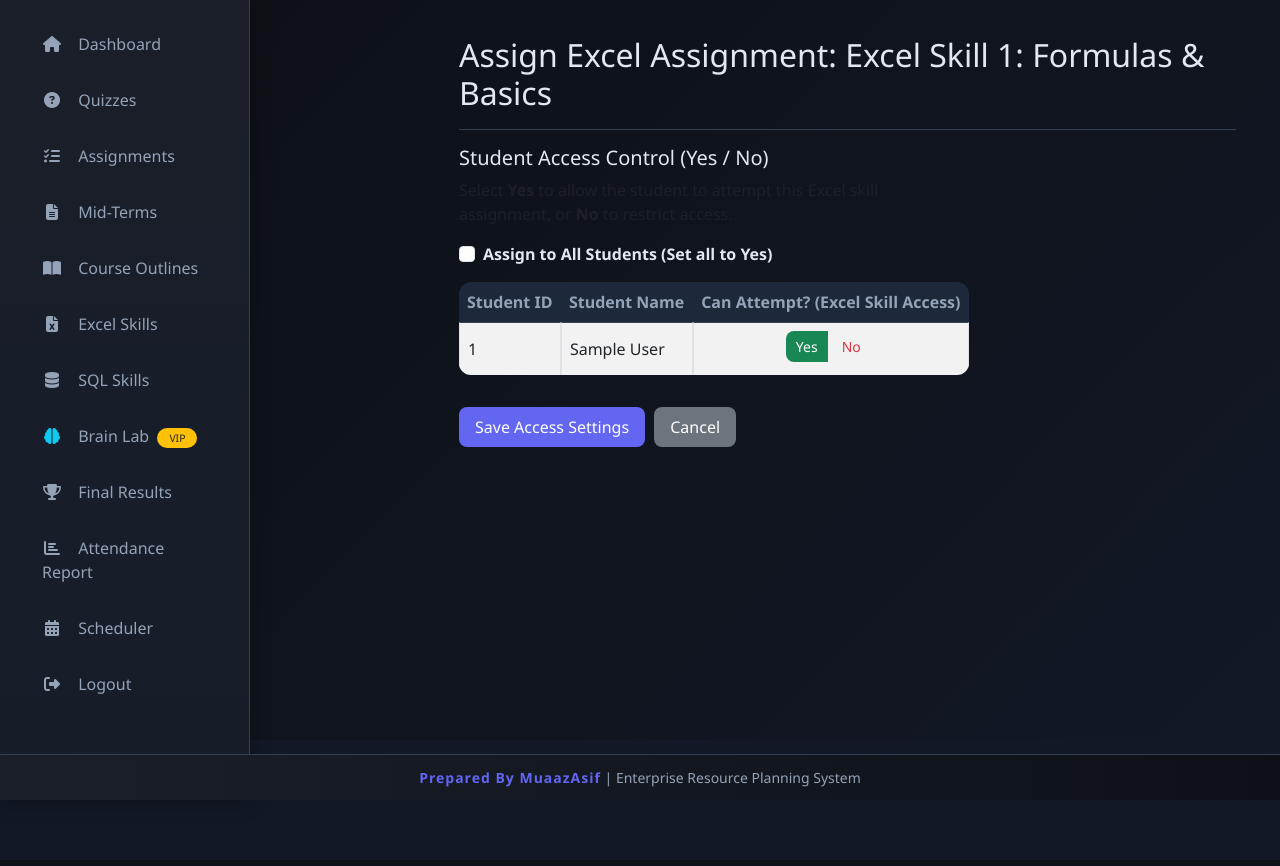
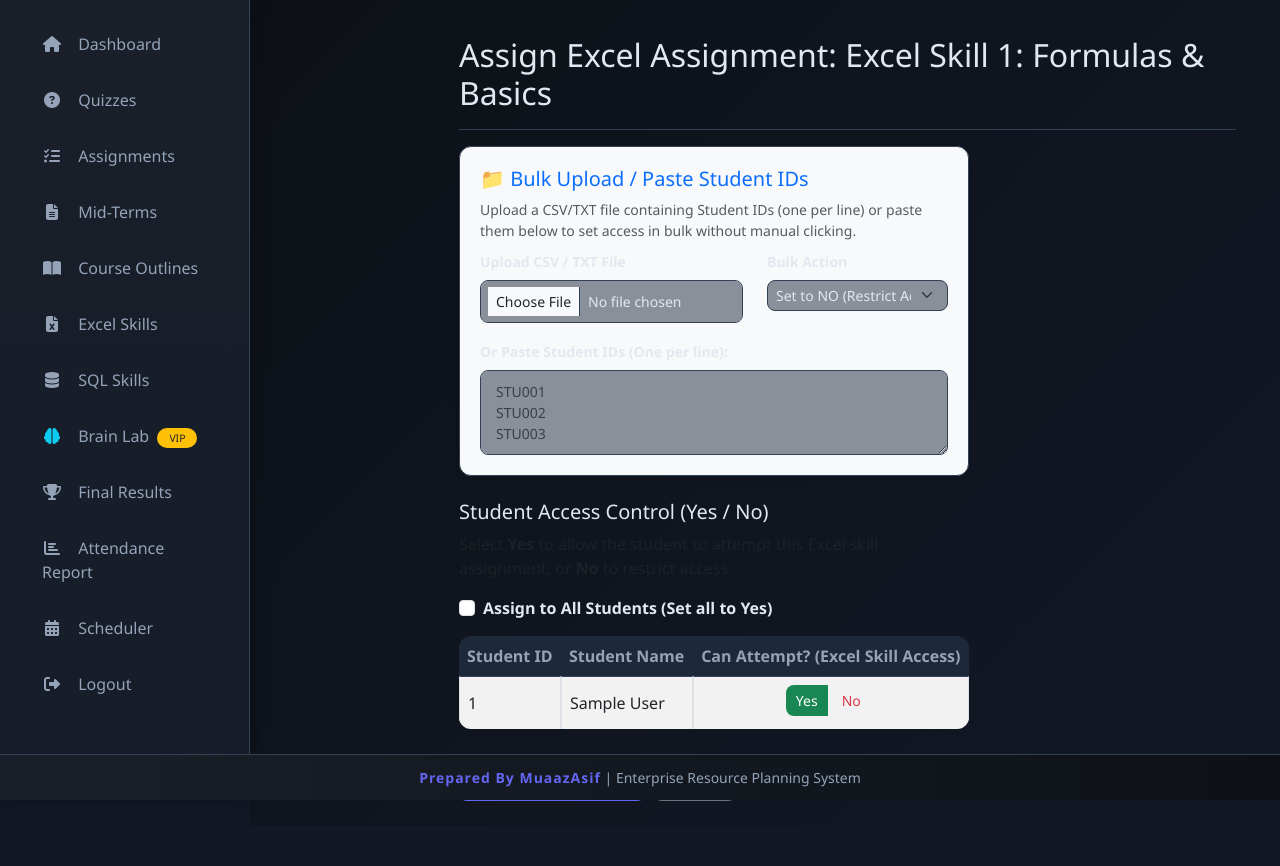
Before and after one commit to muaazasif/academic-erp-system, a Flask app: page /admin/excel-assignments/1/assign in a window 1280 px wide. Shown: the top 866 px of the page. Run offline with Flask 3, Linux system fonts and the light colour scheme; the visitor is signed in with stand-in values (Sample User, id 1); tables that the repository leaves empty hold one stand-in row (values such as "Sample post"); some libraries are stand-ins or nearby versions.

Commit message:
Initial upload

```diff
--- a/app.py
+++ b/app.py
@@ -2598,6 +2598,27 @@ def assign_excel_to_students(assignment_id):
 
     if request.method == 'POST':
         assign_to_all = request.form.get('assign_to_all')
+        upload_action = request.form.get('upload_action', 'no')
+        student_file = request.files.get('student_file')
+        pasted_ids = request.form.get('pasted_ids', '')
+
+        target_student_ids = set()
+        if student_file and student_file.filename:
+            filename = student_file.filename.lower()
+            try:
+                content = student_file.read().decode('utf-8', errors='ignore')
+                for line in content.splitlines():
+                    sid = line.strip().split(',')[0].strip()
+                    if sid:
+                        target_student_ids.add(sid)
+            except Exception:
+                pass
+
+        if pasted_ids.strip():
+            for line in pasted_ids.splitlines():
+                sid = line.strip()
+                if sid:
+                    target_student_ids.add(sid)
 
         # Clear existing assignments for this Excel assignment
         ExcelAssignment.query.filter_by(assignment_id=assignment_id).delete()
@@ -2607,6 +2628,21 @@ def assign_excel_to_students(assignment_id):
                 excel_assign = ExcelAssignment(assignment_id=assignment_id, student_id=student.student_id)
                 db.session.add(excel_assign)
             flash('✅ Excel assignment assigned to all students!')
+        elif target_student_ids:
+            assigned_count = 0
+            for student in students:
+                is_in_target = student.student_id in target_student_ids
+                if upload_action == 'no':
+                    should_assign = not is_in_target
+                else:
+                    should_assign = is_in_target
+
+                if should_assign:
+                    excel_assign = ExcelAssignment(assignment_id=assignment_id, student_id=student.student_id)
+                    db.session.add(excel_assign)
+                    assigned_count += 1
+            action_desc = "Restricted (set to No)" if upload_action == 'no' else "Allowed (set to Yes)"
+            flash(f'✅ Bulk student access updated ({action_desc}): applied to {assigned_count} students.')
         else:
             assigned_count = 0
             for student in students:
--- a/excel_assignment.py
+++ b/excel_assignment.py
@@ -2098,7 +2098,7 @@ def check_s6_q4(f):
     if not isinstance(f, str) or not f.upper().startswith("=VLOOKUP("):
         res["issues"].append("VLOOKUP required in C111"); return res
     s = f.upper().replace(" ", "")
-    if "VLOOKUP" in s and '"E020"' in s and "FALSE" in s:
+    if "VLOOKUP" in s and '"E020"' in s and ("0" in s or "FALSE" in s):
         res["status"] = "CORRECT"; res["marks"] = 0.25
     else: res["issues"].append("Expected: =VLOOKUP(\"E020\", A4:E103, 5, FALSE)")
     return res
@@ -2118,7 +2118,7 @@ def check_s6_q6(f):
     if not isinstance(f, str) or not f.upper().startswith("=YEAR("):
         res["issues"].append("YEAR required in C113"); return res
     s = f.upper().replace(" ", "")
-    if "F4" in s or "DATE" in s or "J4" in s:
+    if "F4" in s or "DATE" in s or "J4" in s or "C112" in s:
         res["status"] = "CORRECT"; res["marks"] = 0.25
     else: res["issues"].append("Expected: =YEAR(DATE(F4, G4, H4))")
     return res
@@ -2128,7 +2128,7 @@ def check_s6_q7(f):
     if not isinstance(f, str) or not f.upper().startswith("=MONTH("):
         res["issues"].append("MONTH required in C114"); return res
     s = f.upper().replace(" ", "")
-    if "G4" in s or "DATE" in s:
+    if "G4" in s or "DATE" in s or "C112" in s:
         res["status"] = "CORRECT"; res["marks"] = 0.25
     else: res["issues"].append("Expected: =MONTH(DATE(F4, G4, H4))")
     return res
@@ -2138,7 +2138,7 @@ def check_s6_q8(f):
     if not isinstance(f, str) or not f.upper().startswith("=DAY("):
         res["issues"].append("DAY required in C115"); return res
     s = f.upper().replace(" ", "")
-    if "H4" in s or "DATE" in s:
+    if "H4" in s or "DATE" in s or "C112" in s:
         res["status"] = "CORRECT"; res["marks"] = 0.25
     else: res["issues"].append("Expected: =DAY(DATE(F4, G4, H4))")
     return res
@@ -2158,7 +2158,7 @@ def check_s6_q10(f):
     if not isinstance(f, str) or not f.upper().startswith("=TEXT("):
         res["issues"].append("TEXT required in C117"); return res
     s = f.upper().replace(" ", "")
-    if ("DATE" in s or "F4" in s) and ("YYYY" in s or "MM" in s or "DD" in s):
+    if ("DATE" in s or "F4" in s or "C112" in s) and ("YYYY" in s or "MM" in s or "DD" in s):
         res["status"] = "CORRECT"; res["marks"] = 0.25
     else: res["issues"].append("Expected: =TEXT(DATE(F4, G4, H4), \"yyyy-mm-dd\")")
     return res
@@ -2168,7 +2168,7 @@ def check_s6_q11(f):
     if not isinstance(f, str) or not f.upper().startswith("=TEXT("):
         res["issues"].append("TEXT required in C118"); return res
     s = f.upper().replace(" ", "")
-    if "MMMM" in s:
+    if ("MMMM" in s) and ("DATE" in s or "F4" in s or "G4" in s or "C112" in s):
         res["status"] = "CORRECT"; res["marks"] = 0.25
     else: res["issues"].append("Expected: =TEXT(DATE(F4, G4, H4), \"mmmm\")")
     return res
--- a/templates/assign_excel.html
+++ b/templates/assign_excel.html
@@ -16,7 +16,32 @@
 
             <div class="row">
                 <div class="col-md-8">
-                    <form method="POST">
+                    <form method="POST" enctype="multipart/form-data">
+                        <div class="card mb-4 bg-light shadow-sm">
+                            <div class="card-body">
+                                <h5 class="card-title text-primary">📁 Bulk Upload / Paste Student IDs</h5>
+                                <p class="text-muted small mb-2">Upload a CSV/TXT file containing Student IDs (one per line) or paste them below to set access in bulk without manual clicking.</p>
+
+                                <div class="row mb-3">
+                                    <div class="col-md-7">
+                                        <label for="studentFile" class="form-label fw-bold small">Upload CSV / TXT File</label>
+                                        <input class="form-control form-control-sm" type="file" id="studentFile" name="student_file" accept=".csv,.txt">
+                                    </div>
+                                    <div class="col-md-5">
+                                        <label for="uploadAction" class="form-label fw-bold small">Bulk Action</label>
+                                        <select class="form-select form-select-sm" name="upload_action" id="uploadAction">
+                                            <option value="no" selected>Set to NO (Restrict Access)</option>
+                                            <option value="yes">Set to YES (Allow Access)</option>
+                                        </select>
+                                    </div>
+                                </div>
+                                <div>
+                                    <label for="pastedIds" class="form-label fw-bold small">Or Paste Student IDs (One per line):</label>
+                                    <textarea class="form-control form-control-sm" id="pastedIds" name="pasted_ids" rows="3" placeholder="STU001&#10;STU002&#10;STU003"></textarea>
+                                </div>
+                            </div>
+                        </div>
+
                         <div class="mb-3">
                             <h5>Student Access Control (Yes / No)</h5>
                             <p class="text-muted">Select <strong>Yes</strong> to allow the student to attempt this Excel skill assignment, or <strong>No</strong> to restrict access.</p>
```
